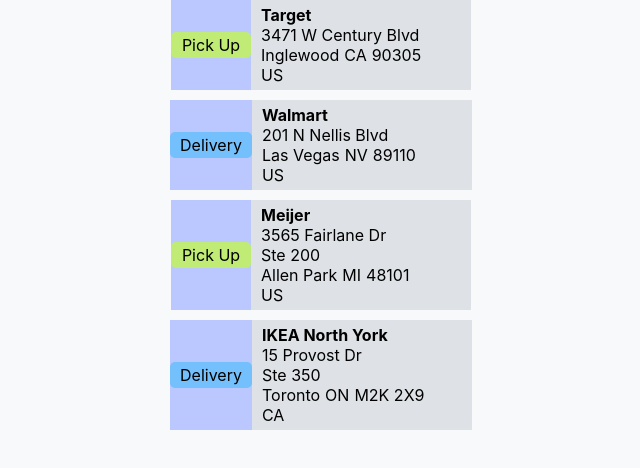
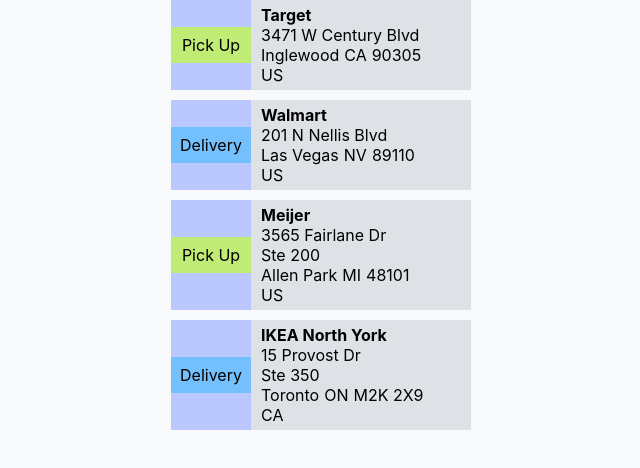
Before and after one commit to EvilCheetah/reactjs-route-demo, a React (Create React App) app: page / in a window 1280 px wide. Shown: the top 468 px of the page, without its empty margins (319-959 px from the left). Built offline with nearby package versions, Linux system fonts and the light colour scheme.

Commit message:
update: stop type

```diff
--- a/src/components/stop-type/StopType.css
+++ b/src/components/stop-type/StopType.css
@@ -1,9 +1,10 @@
 .stop-type {
-    display: inline-block;
-    border-radius: 5px;
-    min-width: 60px;
-    padding: 3px 10px;
-    text-align: center;
+    display: flex;
+    justify-content: center;
+    align-items: center;
+
+    min-width: 4rem;
+    padding: 0.5rem 0.5rem;
 }
 
 .pick-up {
--- a/src/components/stop-type/StopType.tsx
+++ b/src/components/stop-type/StopType.tsx
@@ -7,8 +7,8 @@
 export function StopType({ stop_type }: StopTypeProp)
 {
     return (
-        <span className={`stop-type ${get_stop_type_classname(stop_type)}`}>
+        <div className={`stop-type ${get_stop_type_classname(stop_type)}`}>
             {stop_type}
-        </span>
+        </div>
     )
 }
```
